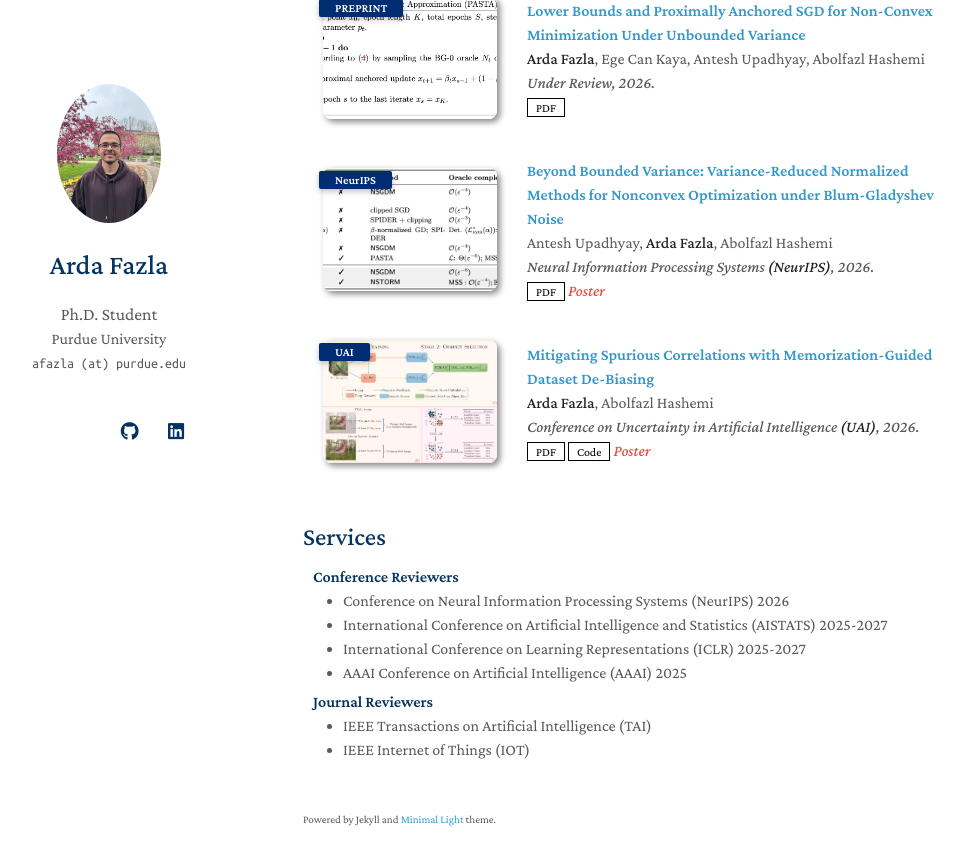
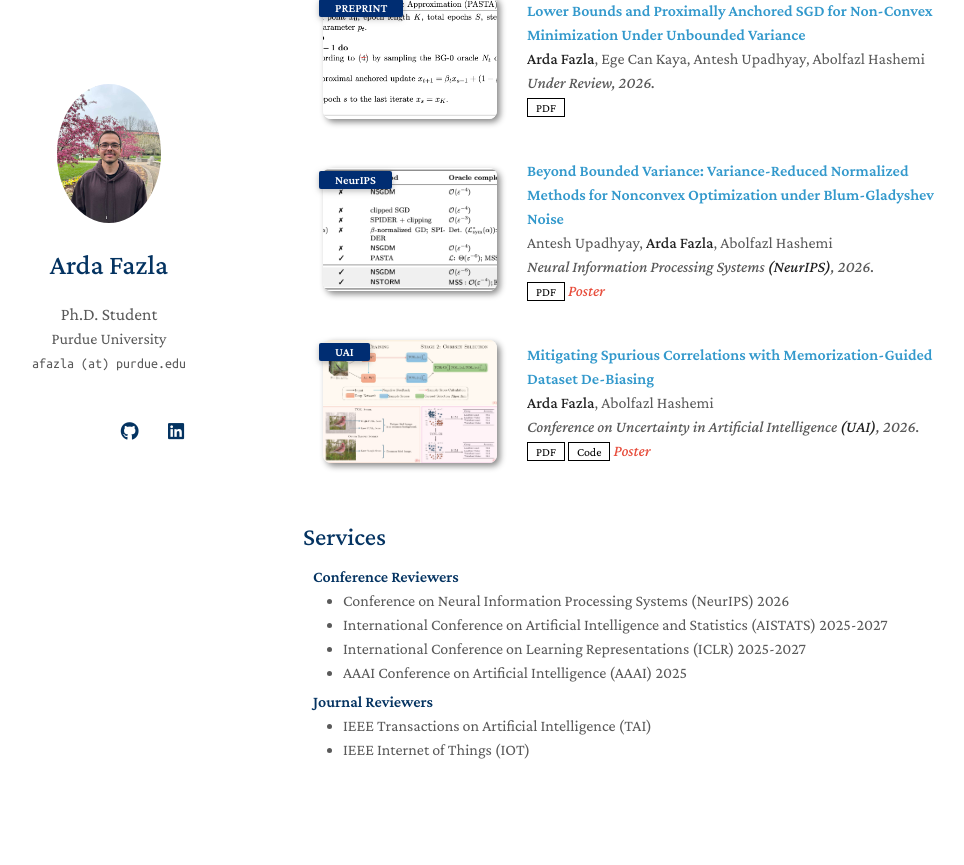
Before and after one commit to ardafazla/ardafazla.github.io, a Jekyll site: the page built from index.md, in a window 1280 px wide and 900 px high, scrolled down 856 px. Shown: the top 865 px of the window, without its empty margins (167-1131 px from the left). Built offline with Jekyll 4.4.1, drawn with Linux system fonts in a browser that asks for light colours; a style sheet for code colours, icons or effects is not loaded; our own code applies the rules of GitHub Pages for plain Markdown files.

Commit message:
Push Website Info

```diff
--- a/_config.yml
+++ b/_config.yml
@@ -6,9 +6,9 @@ email: afazla (at) purdue.edu
 
 # Search Engine Optimization (SEO)
 # The following information is used to improve the website traffic from search engines, e.g., Google.
-keywords: minimal light
-description: The Minimal Light is a simple and elegant jekyll theme for academic personal homepage.
-canonical: https://minimal-light-theme.yliu.me/
+keywords: stochastic optimization
+description: Arda Fazla, PhD Student
+canonical: https://ardafazla.github.io
 
 # Links
 # If you don't need one of them, you may delete the corresponding line.
@@ -26,11 +26,11 @@ favicon_dark: ./assets/img/favicon-dark.png
 
 # Footnote
 # You may use the option to disable the footnote, "Powered by Jekyll and Minimal Light theme."
-enable_footnote: true
+enable_footnote: false
 
 # Auto Dark Mode
 # You may use the option to disable the automatic dark theme
-auto_dark_mode: true
+auto_dark_mode: false
 
 # Font
 # You can use this option to choose between Serif or Sans Serif fonts.
```
